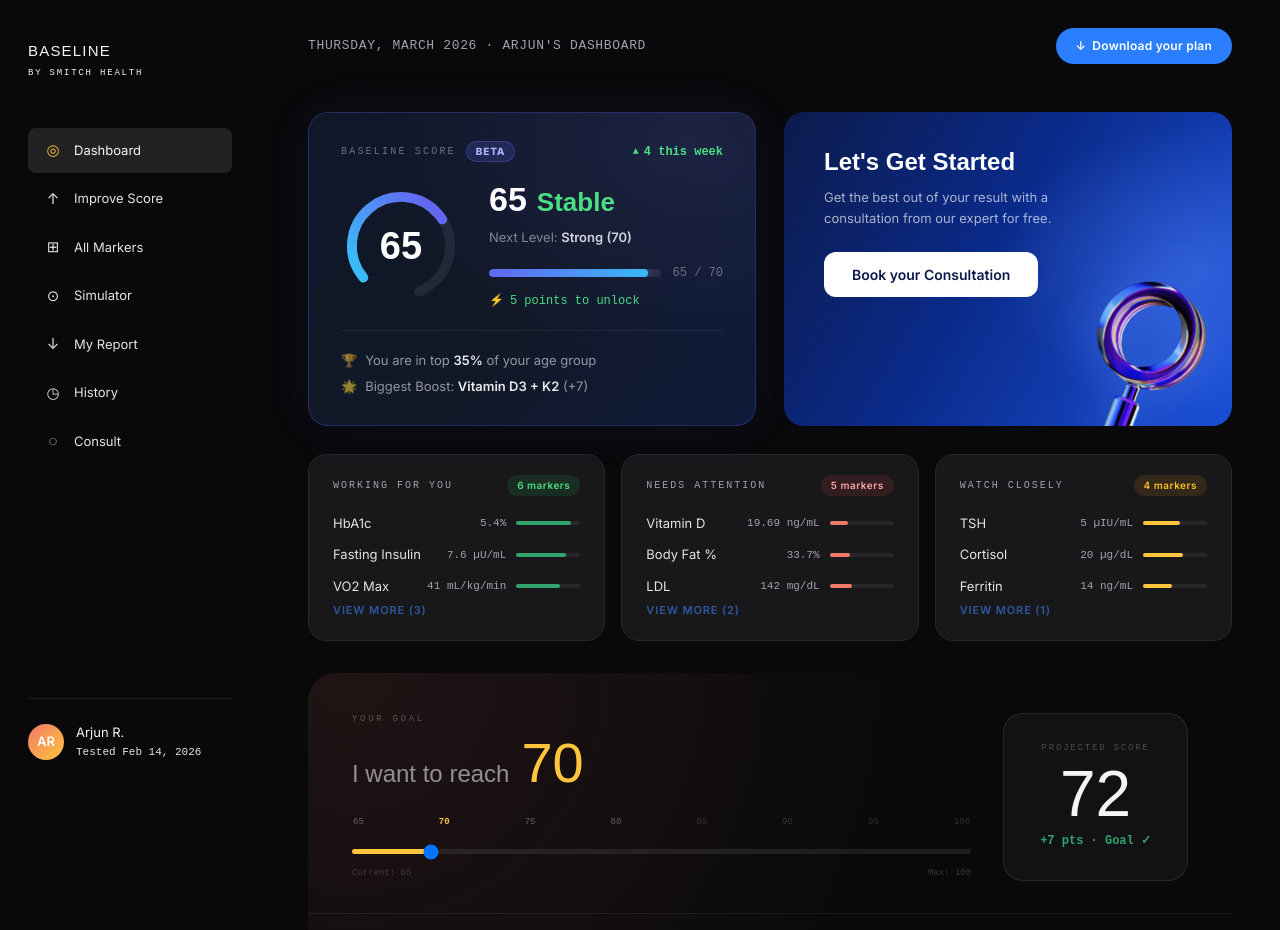
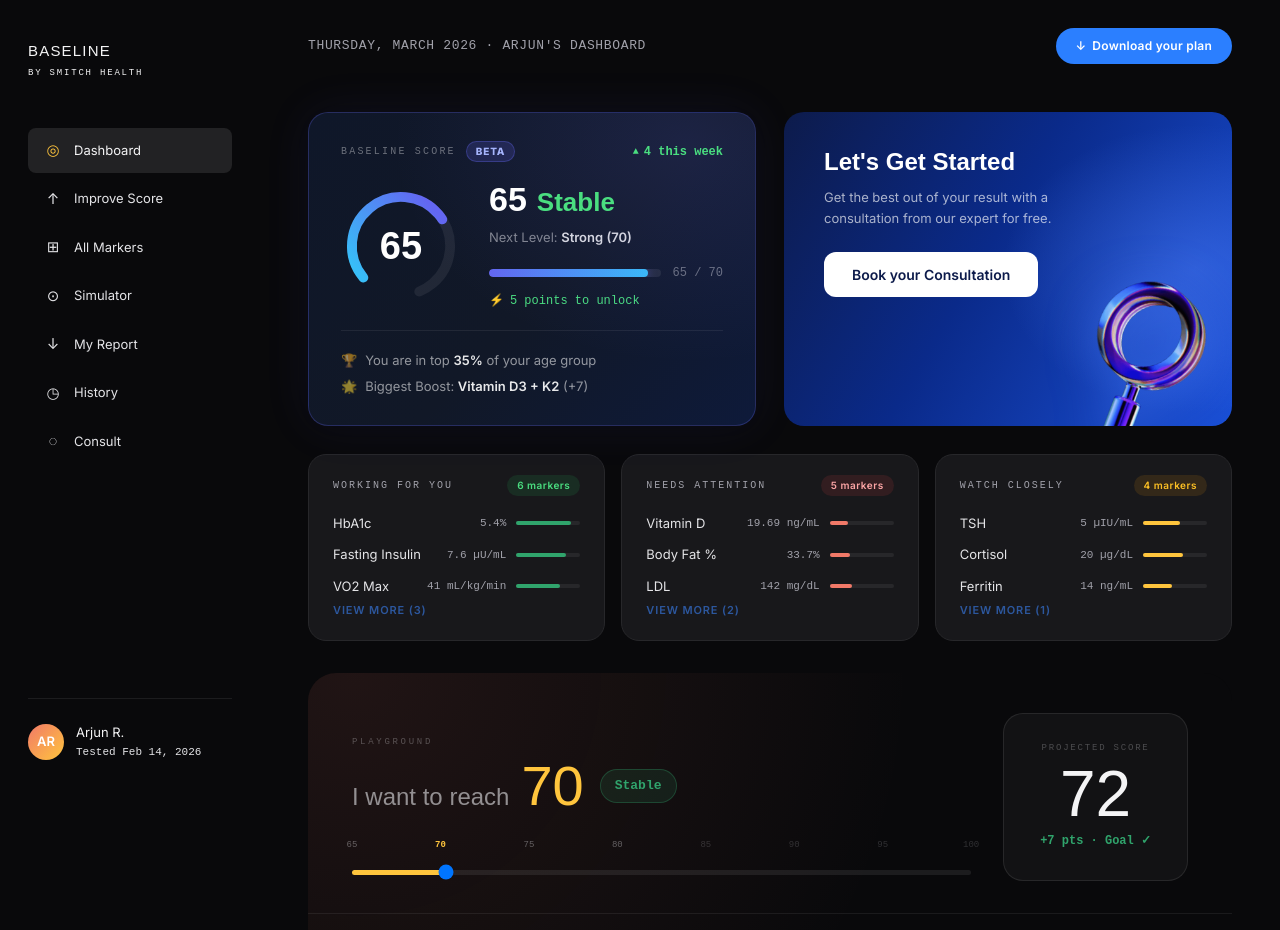
Before and after one commit to ranjithdh/baseline-hackathon, a React (Vite) app: page / in a window 1280 px wide. Shown: the top 930 px of the page. Built offline with nearby package versions, Linux system fonts and the light colour scheme.

Commit message:
View more

```diff
--- a/src/components/desktop/DesktopPlanPanel.jsx
+++ b/src/components/desktop/DesktopPlanPanel.jsx
@@ -2,8 +2,16 @@ import React, { useState, useMemo } from 'react';
 import { CATEGORIES, ALL_ITEMS, BASE_SCORE, MAX_ACHIEVABLE } from './desktopPlanData';
 
 const TICK_VALS = [65, 70, 75, 80, 85, 90, 95, 100];
-const GOAL_MIN  = BASE_SCORE + 1;
+const GOAL_MIN  = BASE_SCORE;
 const GOAL_MAX  = 100;
+
+const getScoreStatus = (score) => {
+  if (score >= 86) return { text: 'Elite', color: 'rgb(48, 164, 108)', bg: 'rgba(48, 164, 108, 0.12)', border: 'rgba(48, 164, 108, 0.3)' };
+  if (score >= 71) return { text: 'Strong', color: 'rgb(48, 164, 108)', bg: 'rgba(48, 164, 108, 0.12)', border: 'rgba(48, 164, 108, 0.3)' };
+  if (score >= 66) return { text: 'Stable', color: 'rgb(48, 164, 108)', bg: 'rgba(48, 164, 108, 0.12)', border: 'rgba(48, 164, 108, 0.3)' };
+  if (score >= 51) return { text: 'Constrained', color: 'rgb(255, 197, 61)', bg: 'rgba(255, 197, 61, 0.12)', border: 'rgba(255, 197, 61, 0.3)' };
+  return { text: 'High Alert', color: 'rgb(241, 121, 104)', bg: 'rgba(241, 121, 104, 0.12)', border: 'rgba(241, 121, 104, 0.3)' };
+};
 
 // ── Helper: greedy pick of top-gain items to reach pts needed ────
 function computeNeeded(goalTarget) {
@@ -238,7 +246,7 @@ const DesktopPlanPanel = ({ planPanelRef }) => {
             letterSpacing: '0.3em', textTransform: 'uppercase',
             color: 'rgba(228,228,231,0.3)', marginBottom: '8px',
           }}>
-            Your Goal
+            Playground
           </div>
           <div style={{
             display: 'flex', alignItems: 'baseline', gap: '12px',
@@ -254,24 +262,45 @@ const DesktopPlanPanel = ({ planPanelRef }) => {
             }}>
               {goalTarget}
             </div>
+            {/* Status Tag */}
+            <div style={{
+              display: 'inline-flex', alignItems: 'center',
+              padding: '6px 14px', borderRadius: '100px',
+              fontSize: '13px', fontWeight: 600,
+              fontFamily: 'var(--font-mono)',
+              background: getScoreStatus(goalTarget).bg,
+              color: getScoreStatus(goalTarget).color,
+              border: `1px solid ${getScoreStatus(goalTarget).border}`,
+              height: 'fit-content', alignSelf: 'center',
+              marginLeft: '4px'
+            }}>
+              {getScoreStatus(goalTarget).text}
+            </div>
           </div>
 
           {/* Tick labels */}
-          <div style={{ display: 'flex', justifyContent: 'space-between', marginBottom: '7px' }}>
-            {TICK_VALS.map(v => (
+          <div style={{ position: 'relative', height: '14px', marginBottom: '4px' }}>
+            {TICK_VALS.map(v => {
+              const pos = ((v - GOAL_MIN) / (GOAL_MAX - GOAL_MIN)) * 100;
+              return (
                 <span
                   key={v}
                   onClick={() => handleGoalChange(v)}
                   style={{
-                  fontFamily: 'var(--font-mono)', fontSize: '9px', padding: '0 1px',
+                    position: 'absolute',
+                    left: `${pos}%`,
+                    transform: 'translateX(-50%)',
+                    fontFamily: 'var(--font-mono)', fontSize: '9px',
                     color: v === goalTarget ? 'rgb(255,197,61)' : v <= MAX_ACHIEVABLE ? 'rgba(228,228,231,0.38)' : 'rgba(228,228,231,0.18)',
                     fontWeight: v === goalTarget ? 700 : 400,
                     cursor: 'pointer', transition: 'color 0.15s', userSelect: 'none',
+                    whiteSpace: 'nowrap',
                   }}
                 >
                   {v}
                 </span>
-            ))}
+              );
+            })}
           </div>
 
           {/* Slider */}
@@ -286,13 +315,7 @@ const DesktopPlanPanel = ({ planPanelRef }) => {
               background: `linear-gradient(90deg, rgb(255,197,61) ${sliderPct}%, rgba(255,255,255,0.08) ${sliderPct}%)`,
             }}
           />
-          <div style={{
-            display: 'flex', justifyContent: 'space-between', marginTop: '7px',
-            fontFamily: 'var(--font-mono)', fontSize: '9px', color: 'rgba(228,228,231,0.22)',
-          }}>
-            <span>Current: {BASE_SCORE}</span>
-            <span>Max: 100</span>
-          </div>
+          {/* Labels removed */}
 
           {goalTarget > MAX_ACHIEVABLE && (
             <div style={{
```
Lines whose indentation alone changed are shown as unchanged.
